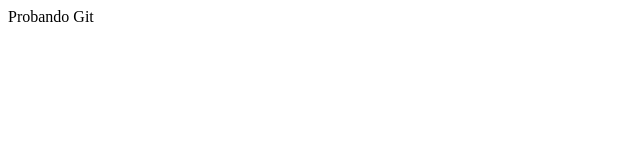
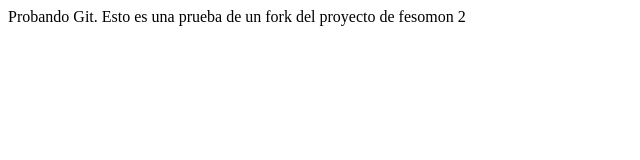
Before and after one commit to yayita1971/pruebasgit, a plain HTML site: page index.html in a window 1280 px wide. Shown: the whole page, without its empty margins (0-640 px from the left). Drawn offline with Linux system fonts and the light colour scheme.

Commit message:
Primer commit

```diff
--- a/index.html
+++ b/index.html
@@ -7,6 +7,7 @@
     <title>Document</title>
 </head>
 <body>
-    Probando  Git
+    Probando  Git.
+    Esto es una prueba de un fork del proyecto de fesomon 2
 </body>
 </html>
```
